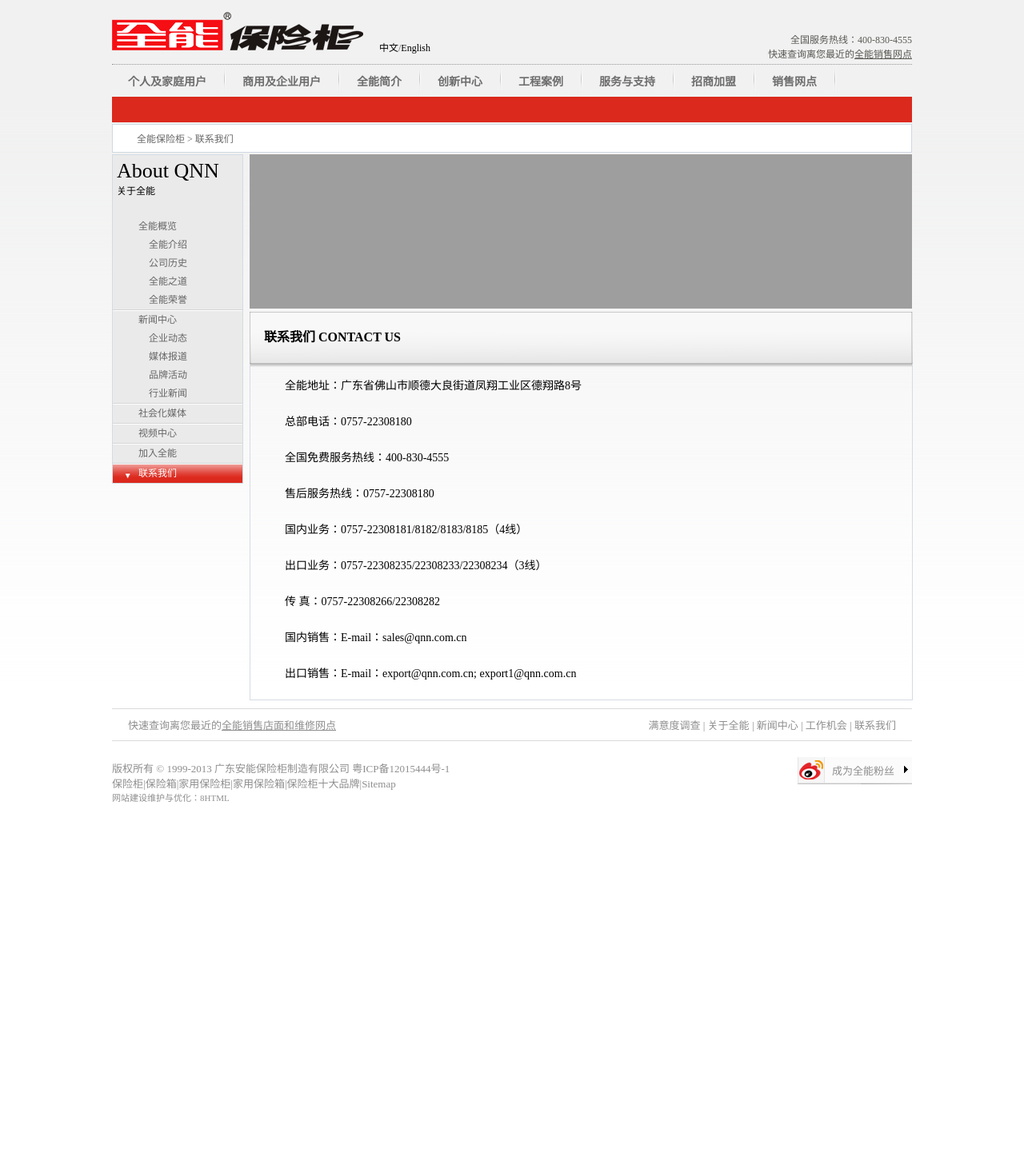
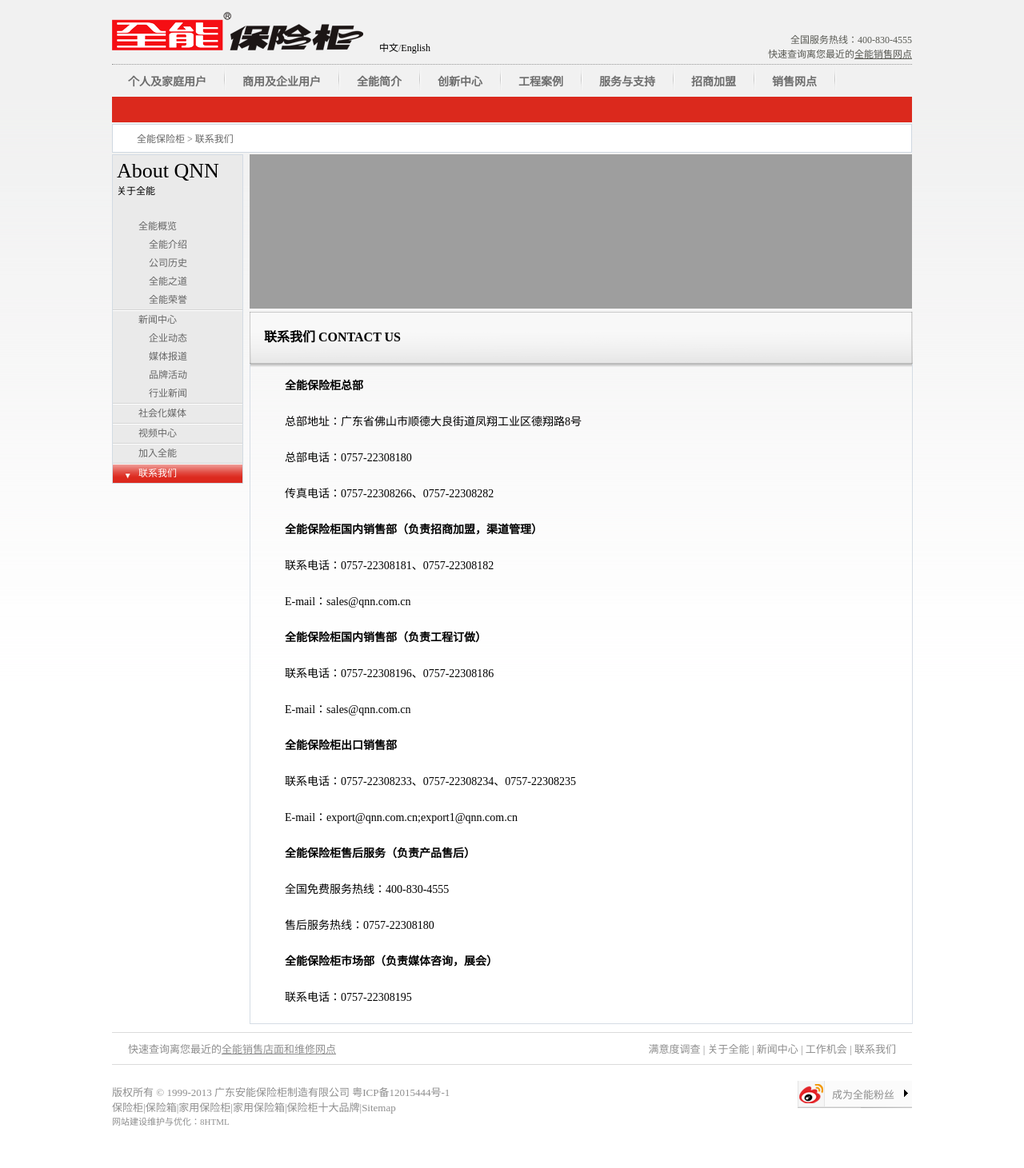
Before and after one commit to qnn/qnn.com.cn-v2, a Jekyll site: the page built from pages/contact.html, in a window 1280 px wide. Shown: the whole page at 80% size. Built offline with Jekyll 4.4.1, drawn with Linux system fonts in a browser that asks for light colours; Markdown is read by kramdown in place of the engine named in the settings; comment, search, counter and statistics services are not loaded; before the commit the page ends 1056 px from its top, so only the background shows below that.

Commit message:
更新联系方式

```diff
--- a/pages/contact.html
+++ b/pages/contact.html
@@ -19,15 +19,24 @@
 			<div class="abocontent">
 				<div class="aboc_h"><h2>联系我们 CONTACT US</h2></div>
 				<div class="aboc_c">
-					<p>全能地址：广东省佛山市顺德大良街道凤翔工业区德翔路8号</p>
-					<p>总部电话：0757-22308180</p>
-					<p>全国免费服务热线：400-830-4555</p>
-					<p>售后服务热线：0757-22308180</p>
-					<p>国内业务：0757-22308181/8182/8183/8185（4线）</p>
-					<p>出口业务：0757-22308235/22308233/22308234（3线）</p>
-					<p>传 真：0757-22308266/22308282</p>
-					<p>国内销售：E-mail：sales@qnn.com.cn</p>
-					<p>出口销售：E-mail：export@qnn.com.cn; export1@qnn.com.cn</p>
+					<p><b>全能保险柜总部</b></p>
+<p>总部地址：广东省佛山市顺德大良街道凤翔工业区德翔路8号</p>
+<p>总部电话：0757-22308180</p>
+<p>传真电话：0757-22308266、0757-22308282</p>
+<p><b>全能保险柜国内销售部（负责招商加盟，渠道管理）</b></p>
+<p>联系电话：0757-22308181、0757-22308182</p>
+<p>E-mail：sales@qnn.com.cn</p>
+<p><b>全能保险柜国内销售部（负责工程订做）</b></p>
+<p>联系电话：0757-22308196、0757-22308186</p>
+<p>E-mail：sales@qnn.com.cn</p>
+<p><b>全能保险柜出口销售部</b></p>
+<p>联系电话：0757-22308233、0757-22308234、0757-22308235</p>
+<p>E-mail：export@qnn.com.cn;export1@qnn.com.cn</p>
+<p><b>全能保险柜售后服务（负责产品售后）</b></p>
+<p>全国免费服务热线：400-830-4555</p>
+<p>售后服务热线：0757-22308180</p>
+<p><b>全能保险柜市场部（负责媒体咨询，展会）</b></p>
+<p>联系电话：0757-22308195</p>
 				</div>
 			</div>
 		</div>
```
